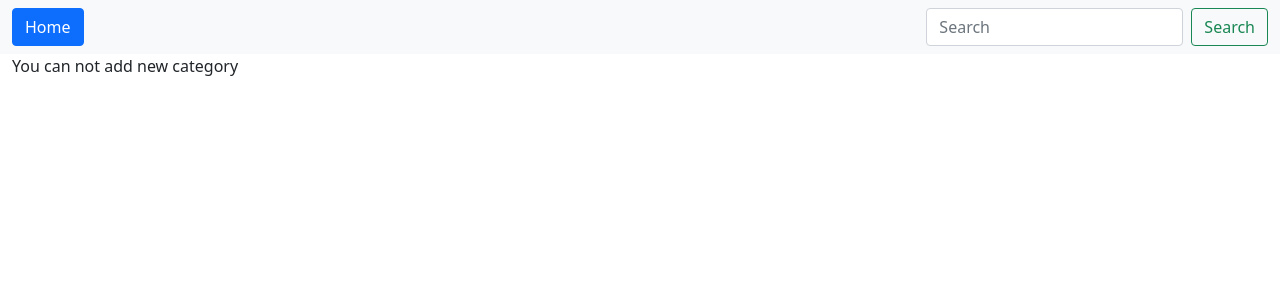
After one commit to shunna87/myblog, a Django app: page /add_category/ in a window 1280 px wide. The commit adds this page. Shown: the top 300 px of the page. Run offline with Django 4.2, Linux system fonts and the light colour scheme.

Commit message:
added categories

```diff
--- a/blog/admin.py
+++ b/blog/admin.py
@@ -1,6 +1,7 @@
 from django.contrib import admin
-from .models import Post
+from .models import Post, Category
 
 admin.site.register(Post)
+admin.site.register(Category)
 
 # Register your models here.
--- a/blog/forms.py
+++ b/blog/forms.py
@@ -1,23 +1,34 @@
 from django import forms
-from .models import Post
+from .models import Post, Category
+
+
+#choices = [('China', 'China'), ('Chengyu', 'Chengyu'), ('Films', 'Films'),]
+choices = Category.objects.all().values_list('name','name')
+
+choice_list =[]
+
+for item in choices:
+    choice_list.append(item)
 
 class PostForm(forms.ModelForm):
     class Meta:
         model = Post
-        fields = ('title', 'author', 'body')
+        fields = ('title', 'author', 'category', 'body')
 
         widgets = {
             'title': forms.TextInput(attrs= {'class': 'form-control'}),
             'author': forms.Select(attrs= {'class': 'form-control'}),
+            'category': forms.Select(choices = choice_list, attrs= {'class': 'form-control'}),
             'body': forms.Textarea(attrs= {'class': 'form-control'}),
         }
 
 class EditForm(forms.ModelForm):
     class Meta:
         model = Post
-        fields = ('title', 'body')
+        fields = ('title', 'category', 'body', )
 
         widgets = {
             'title': forms.TextInput(attrs= {'class': 'form-control'}),
+            'category': forms.Select(choices = choice_list, attrs= {'class': 'form-control'}),
             'body': forms.Textarea(attrs= {'class': 'form-control'}),
         }
--- a/blog/models.py
+++ b/blog/models.py
@@ -2,12 +2,23 @@ from django.db import models
 from django.contrib.auth.models import User
 from django.urls import reverse
 from datetime import datetime, date
+
+class Category(models.Model):
+    name = models.CharField(max_length= 255)
+
+    def __str__(self):
+        return self.name
+
+    def get_absolute_url(self):
+        return reverse('home')
+
 
 class Post(models.Model):
     title = models.CharField(max_length= 255)
     author = models.ForeignKey(User, on_delete= models.CASCADE)
     body = models.TextField(max_length= 7000)
     post_date = models.DateField(auto_now_add= True)
+    category = models.CharField(max_length= 255, default = 'China')
 
     def __str__(self):
         return self.title
--- /dev/null
+++ b/blog/templates/add_category.html
@@ -0,0 +1,24 @@
+{%  extends 'base.html' %}
+
+{% block title %} New category {% endblock %}
+
+{%  block content %}
+
+{%  if user.is_authenticated  %}
+
+    <h1> Create a new category </h1>
+    <br/>
+
+    <div class ="form-group">
+    <form method = "POST">
+       {%  csrf_token %}
+        {{ form.as_p}}
+
+      <button  class="btn btn-secondary">Save category</button>
+
+
+{%  else %}
+   You can not add new category
+{% endif %}
+         </div>
+{%  endblock %}
--- a/blog/templates/article_detail.html
+++ b/blog/templates/article_detail.html
@@ -7,6 +7,7 @@
 
 <h1> {{ post.title }} </h1>
 <small> {{ post.post_date}} </small> <br/> <br/>
+<a href ="{% url 'category' post.category %}" > {{ post.category }} </a> <br/>
 <a href ="{% url 'update_post' post.pk %}" class="btn btn-outline-secondary"> Edit post </a>
 <a href ="{% url 'delete_post' post.pk %}" class="btn btn-outline-danger"> Delete post </a>
 <br/>
--- a/blog/templates/base.html
+++ b/blog/templates/base.html
@@ -29,6 +29,9 @@
                 <a class="nav-link" href="{% url 'add_post' %}">New post</a>
                 </li>
 
+
+
+
                 {% endif %}
               </li>
 
@@ -38,6 +41,10 @@
               <li class="nav-item">
                 <a class="nav-link" href="{% url 'logout' %}"> log out </a>
               </li>
+
+              <li class="nav-item">
+                <a class="nav-item nav-link" href="/admin"> Admin</a>
+                </li>
               {% endif %}
 
 
--- a/blog/urls.py
+++ b/blog/urls.py
@@ -1,8 +1,10 @@
 
 from django.urls import path
+
 from . import views
-from .views import Post
-from .views import HomeView, ArticleDetailView, AddPostView, UpdatePostView, DeletePostView
+from .views import Post, Category
+from .views import HomeView, ArticleDetailView, AddPostView, UpdatePostView
+from .views import CategoryView, DeletePostView, AddCategoryView
 from django.contrib.auth import views as auth_views
 
 urlpatterns = [
@@ -12,4 +14,6 @@ urlpatterns = [
    path('article/edit/<int:pk>', UpdatePostView.as_view(), name ='update_post'),
    path('article/<int:pk>/delete', DeletePostView.as_view(), name ='delete_post'),
    path('login', auth_views.LoginView.as_view(template_name='users/login.html'), name='login'),
+   path('add_category/', AddCategoryView.as_view(), name ='add_category'),
+   path('category/<str:cats>/', CategoryView, name= 'category'),
 ]
--- a/blog/views.py
+++ b/blog/views.py
@@ -2,7 +2,7 @@ from django.forms import fields
 from django.shortcuts import render
 from django.urls.base import reverse_lazy
 from django.views.generic import ListView, DetailView, CreateView, UpdateView, DeleteView
-from .models import Post
+from .models import Category, Post
 from .forms import PostForm, EditForm
 from django.urls import reverse_lazy
 
@@ -11,6 +11,11 @@ class  HomeView(ListView):
     model = Post
     template_name = 'home.html'
     ordering =['-post_date']
+
+
+def CategoryView(request, cats):
+    category_posts = Post.objects.filter(category = cats)
+    return render(request, 'categories.html', {'cats': cats.title(), 'category_posts': category_posts} )
 
 class ArticleDetailView(DetailView):
     model = Post
@@ -23,11 +28,17 @@ class AddPostView(CreateView):
     #fields = '__all__'
     #fields = ('title', 'body')
 
+class AddCategoryView(CreateView):
+    model = Category
+
+    template_name = 'add_category.html'
+    fields = '__all__'
+
 class UpdatePostView(UpdateView):
     model = Post
     form_class = EditForm
     template_name = 'update_post.html'
-    #fields = ['title', 'body']
+
 
 class DeletePostView(DeleteView):
     model = Post
```
Also changed, not shown: blog/templates/categories.html (added, +26 -0 lines), blog/migrations/0003_category_post_category.py (added), db.sqlite3.
